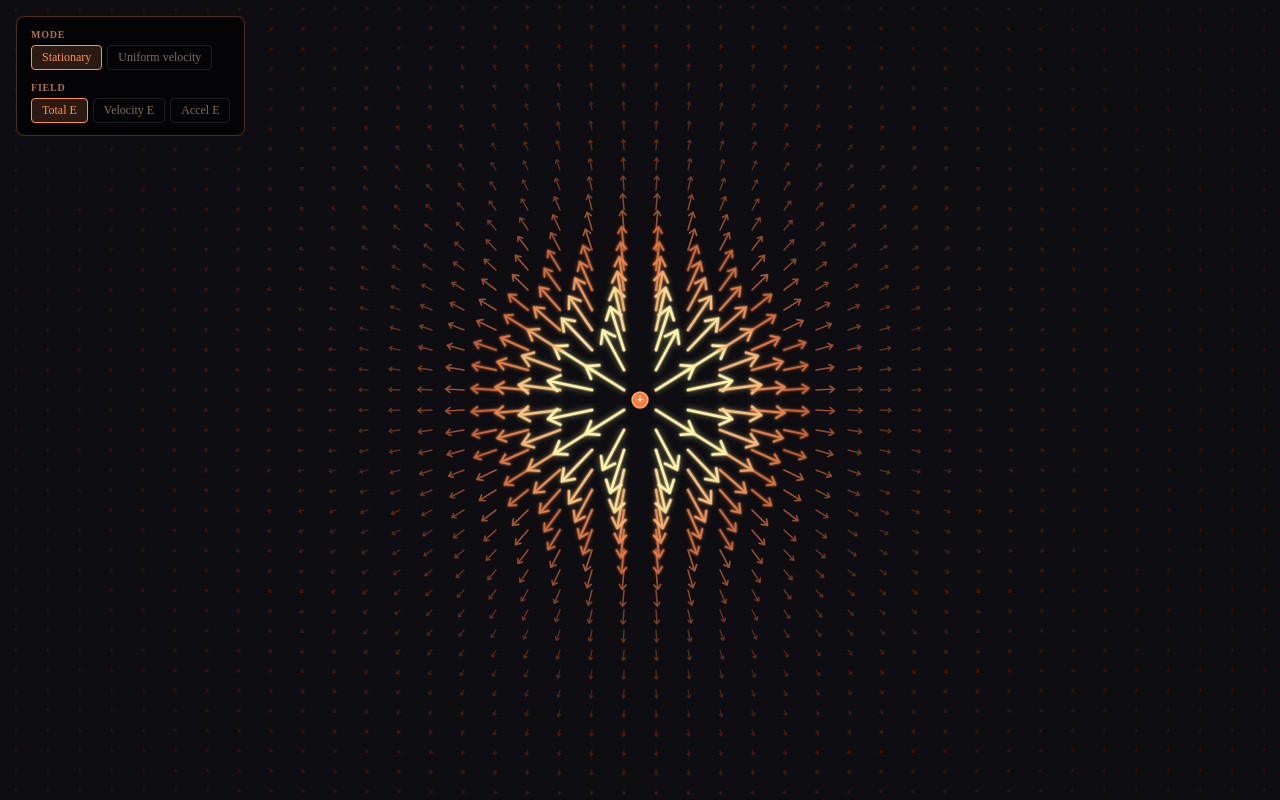
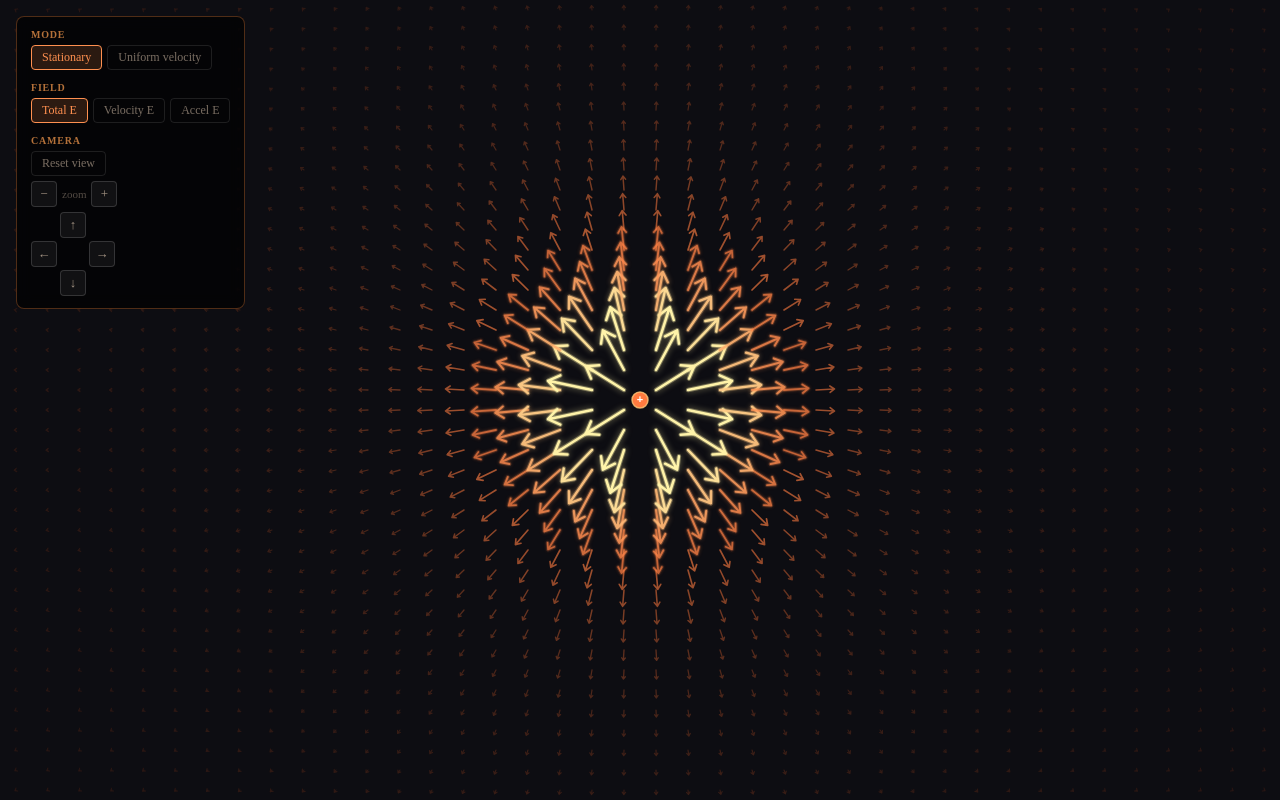
Before and after one commit to gowanuslobster/charge-radiation-sandbox, a React (Vite) app: page / in a window 1280 px wide. Built offline with nearby package versions, Linux system fonts and the light colour scheme.

Commit message:
added zoom & pan controls

```diff
--- a/src/components/ChargeRadiationSandbox.tsx
+++ b/src/components/ChargeRadiationSandbox.tsx
@@ -63,8 +63,12 @@ export function ChargeRadiationSandbox() {
     handleGlobalPointerMove,
     handleGlobalPointerUp,
     zoomAtClientPoint,
+    zoomAtCenter,
     resetCamera,
+    panBy,
   } = useSandboxCamera({ containerRef });
+
+  const PAN_STEP_PX = 80;
 
   // Simulation refs — written by the RAF tick, read by VectorFieldCanvas.
   const historyRef = useRef(new ChargeHistory());
@@ -262,6 +266,13 @@ export function ChargeRadiationSandbox() {
         fieldLayer={fieldLayer}
         onDemoModeChange={setDemoMode}
         onFieldLayerChange={setFieldLayer}
+        onResetView={resetCamera}
+        onZoomIn={() => zoomAtCenter(zoom * 1.5)}
+        onZoomOut={() => zoomAtCenter(zoom / 1.5)}
+        onPanLeft={() => panBy(-PAN_STEP_PX, 0)}
+        onPanRight={() => panBy(PAN_STEP_PX, 0)}
+        onPanUp={() => panBy(0, -PAN_STEP_PX)}
+        onPanDown={() => panBy(0, PAN_STEP_PX)}
       />
     </div>
   );
--- a/src/components/ControlPanel.tsx
+++ b/src/components/ControlPanel.tsx
@@ -12,6 +12,13 @@ type Props = {
   fieldLayer: FieldLayer;
   onDemoModeChange: (mode: DemoMode) => void;
   onFieldLayerChange: (layer: FieldLayer) => void;
+  onResetView: () => void;
+  onZoomIn: () => void;
+  onZoomOut: () => void;
+  onPanLeft: () => void;
+  onPanRight: () => void;
+  onPanUp: () => void;
+  onPanDown: () => void;
 };
 
 const PANEL_STYLE: CSSProperties = {
@@ -48,6 +55,21 @@ const BTN_ROW_STYLE: CSSProperties = {
   flexWrap: 'wrap',
 };
 
+const ICON_BTN_STYLE: CSSProperties = {
+  width: '26px',
+  height: '26px',
+  borderRadius: '4px',
+  border: '1px solid rgba(255,255,255,0.15)',
+  background: 'rgba(255,255,255,0.05)',
+  color: 'rgba(200,180,160,0.8)',
+  cursor: 'pointer',
+  fontSize: '13px',
+  padding: 0,
+  display: 'flex',
+  alignItems: 'center',
+  justifyContent: 'center',
+};
+
 function btn(active: boolean, color: string): CSSProperties {
   return {
     padding: '4px 10px',
@@ -61,7 +83,12 @@ function btn(active: boolean, color: string): CSSProperties {
   };
 }
 
-export function ControlPanel({ demoMode, fieldLayer, onDemoModeChange, onFieldLayerChange }: Props) {
+export function ControlPanel({
+  demoMode, fieldLayer,
+  onDemoModeChange, onFieldLayerChange,
+  onResetView, onZoomIn, onZoomOut,
+  onPanLeft, onPanRight, onPanUp, onPanDown,
+}: Props) {
   return (
     <div style={PANEL_STYLE}>
       <div>
@@ -94,6 +121,29 @@ export function ControlPanel({ demoMode, fieldLayer, onDemoModeChange, onFieldLa
           </button>
         </div>
       </div>
+      <div>
+        <div style={LABEL_STYLE}>Camera</div>
+        <div style={{ display: 'flex', flexDirection: 'column', gap: '5px', alignItems: 'flex-start' }}>
+          <button style={btn(false, '#ff9050')} onClick={onResetView}>Reset view</button>
+          <div style={{ display: 'flex', gap: '5px', alignItems: 'center' }}>
+            <button style={ICON_BTN_STYLE} onClick={onZoomOut}>−</button>
+            <span style={{ color: 'rgba(200,180,160,0.4)', fontSize: '11px' }}>zoom</span>
+            <button style={ICON_BTN_STYLE} onClick={onZoomIn}>+</button>
+          </div>
+          <div style={{
+            display: 'grid',
+            gridTemplateColumns: 'repeat(3, 26px)',
+            gridTemplateRows: 'repeat(3, 26px)',
+            gap: '3px',
+          }}>
+            <span /><button style={ICON_BTN_STYLE} onClick={onPanUp}>↑</button><span />
+            <button style={ICON_BTN_STYLE} onClick={onPanLeft}>←</button>
+            <span />
+            <button style={ICON_BTN_STYLE} onClick={onPanRight}>→</button>
+            <span /><button style={ICON_BTN_STYLE} onClick={onPanDown}>↓</button><span />
+          </div>
+        </div>
+      </div>
     </div>
   );
 }
--- a/src/components/useSandboxCamera.ts
+++ b/src/components/useSandboxCamera.ts
@@ -42,12 +42,20 @@ export type UseSandboxCameraResult = {
   getWorldFromClientPoint(clientX: number, clientY: number): Vec2 | null;
   /** Zoom to desiredZoom (absolute level) keeping the given client point fixed in world space. */
   zoomAtClientPoint(clientX: number, clientY: number, desiredZoom: number): void;
+  /** Zoom to desiredZoom (absolute level) keeping the viewport center fixed. */
+  zoomAtCenter(desiredZoom: number): void;
   beginPan(clientX: number, clientY: number): void;
   /** Returns true if this hook owns the event (pointer is currently panning). */
   handleGlobalPointerMove(event: PointerEvent): boolean;
   handleGlobalPointerUp(): void;
   /** Reset zoom=1, offsetX=0, offsetY=0 and publish updated viewBounds. */
   resetCamera(): void;
+  /**
+   * Shift the view by a discrete step given in CSS pixels.
+   * Sign convention matches drag pan: positive screenDx shifts view left (world moves right);
+   * positive screenDy shifts view up (world moves down on screen).
+   */
+  panBy(screenDx: number, screenDy: number): void;
 };
 
 export function useSandboxCamera({
@@ -258,6 +266,32 @@ export function useSandboxCamera({
     }
   }, [publishViewBounds]);
 
+  const zoomAtCenter = useCallback(
+    (desiredZoom: number) => {
+      const container = containerRef.current;
+      if (!container) return;
+      const rect = container.getBoundingClientRect();
+      zoomAtClientPoint(rect.left + rect.width / 2, rect.top + rect.height / 2, desiredZoom);
+    },
+    [containerRef, zoomAtClientPoint]
+  );
+
+  const panBy = useCallback(
+    (screenDx: number, screenDy: number) => {
+      const base = baseBoundsRef.current;
+      const container = containerRef.current;
+      if (!base || !container) return;
+      const rect = container.getBoundingClientRect();
+      const spanX = (base.maxX - base.minX) / zoomRef.current;
+      const spanY = (base.maxY - base.minY) / zoomRef.current;
+      // Same sign convention as handleGlobalPointerMove.
+      offsetXRef.current -= screenDx * spanX / rect.width;
+      offsetYRef.current += screenDy * spanY / rect.height;
+      publishViewBounds();
+    },
+    [containerRef, publishViewBounds]
+  );
+
   const resetCamera = useCallback(() => {
     zoomRef.current = 1;
     offsetXRef.current = 0;
@@ -272,9 +306,11 @@ export function useSandboxCamera({
     isPanning,
     getWorldFromClientPoint,
     zoomAtClientPoint,
+    zoomAtCenter,
     beginPan,
     handleGlobalPointerMove,
     handleGlobalPointerUp,
     resetCamera,
+    panBy,
   };
 }
```
